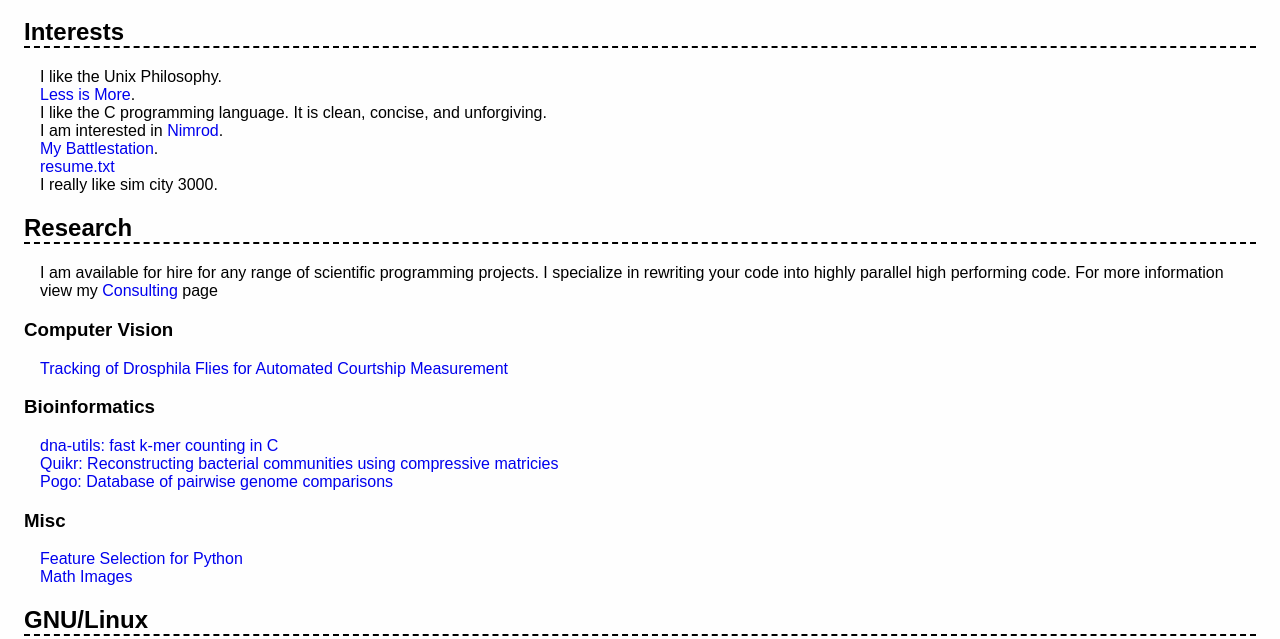
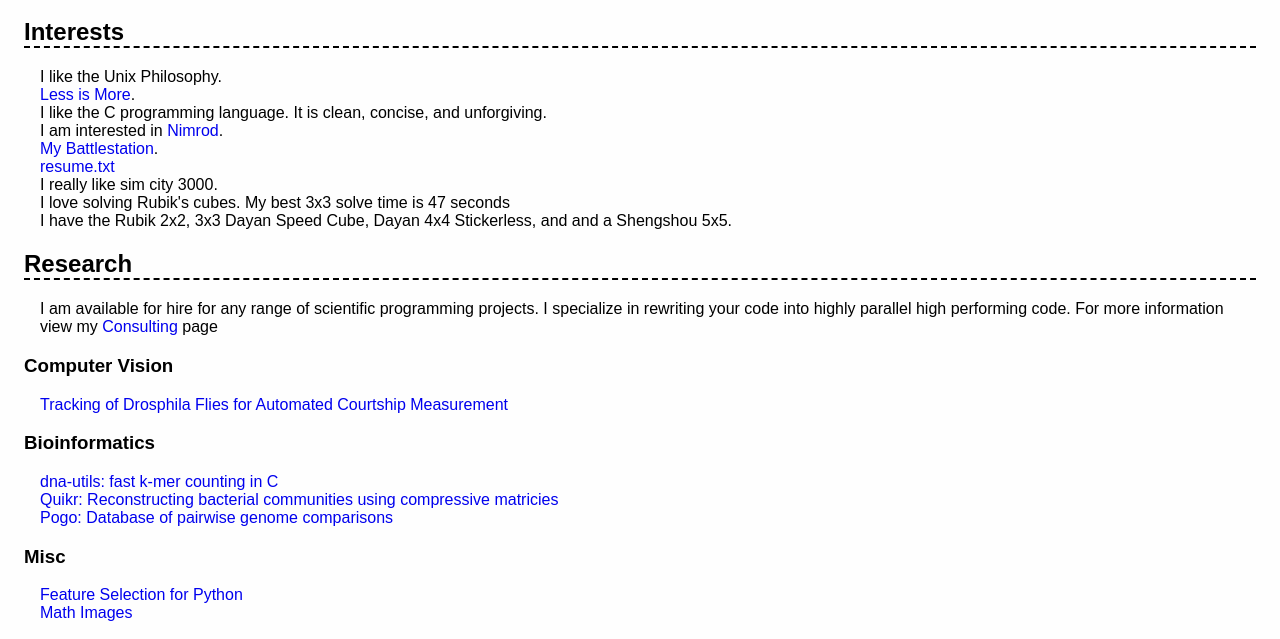
Before and after one commit to mutantturkey/mutantturkey.github.io, a plain HTML site: page index.html in a window 1280 px wide. Shown: the part 91-730 px from the top of the page. Drawn offline with Linux system fonts and the light colour scheme.

Commit message:
add bit about cubes

```diff
--- a/index.html
+++ b/index.html
@@ -19,6 +19,8 @@ I am interested in <a href="http://nimrod-lang.org">Nimrod</a>.<br>
 <a href="battlestation.html">My Battlestation</a>.<br>
 <a href="resume.txt">resume.txt</a><br>
 I really like sim city 3000.<br>
+I love solving Rubik's cubes. My best 3x3 solve time is 47 seconds<br>
+I have the Rubik 2x2, 3x3 Dayan Speed Cube, Dayan 4x4 Stickerless, and and a Shengshou 5x5.
 </p>
 
 <p>
```
